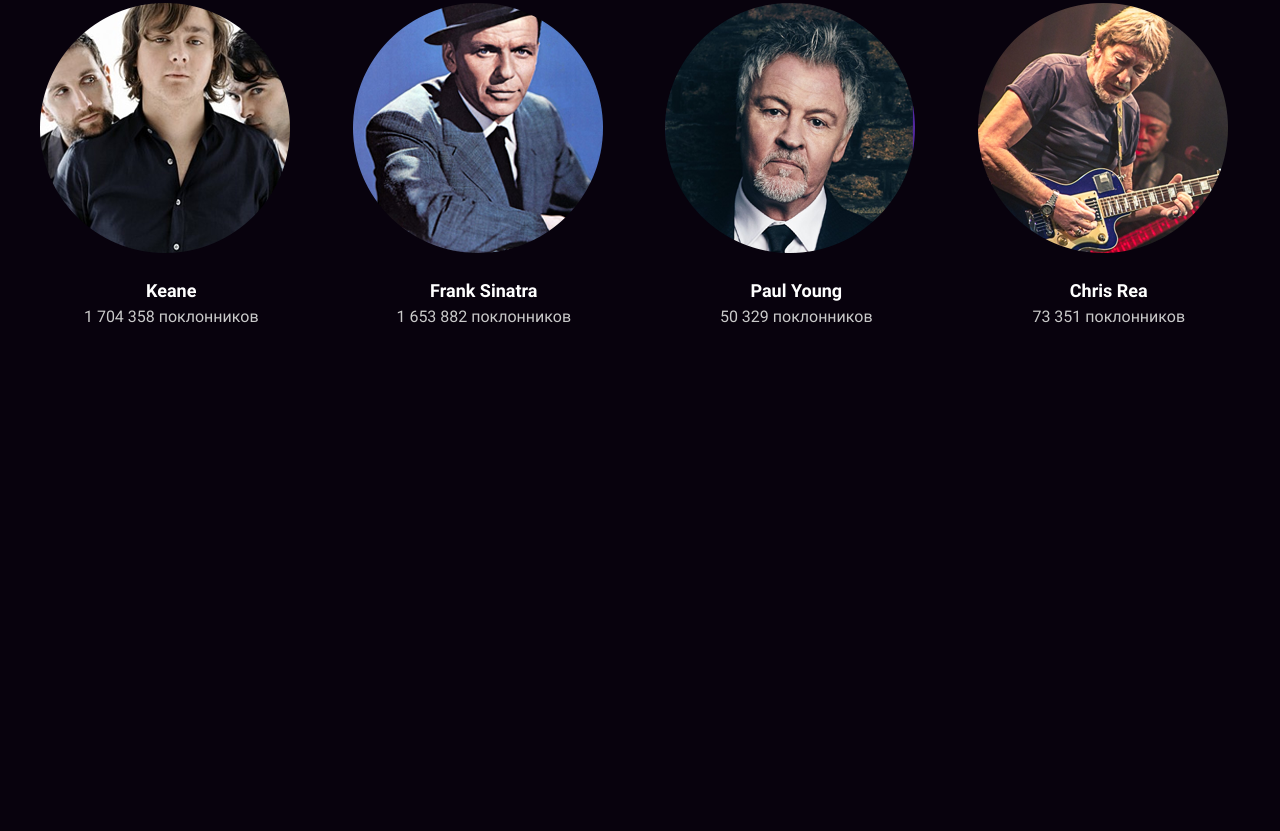
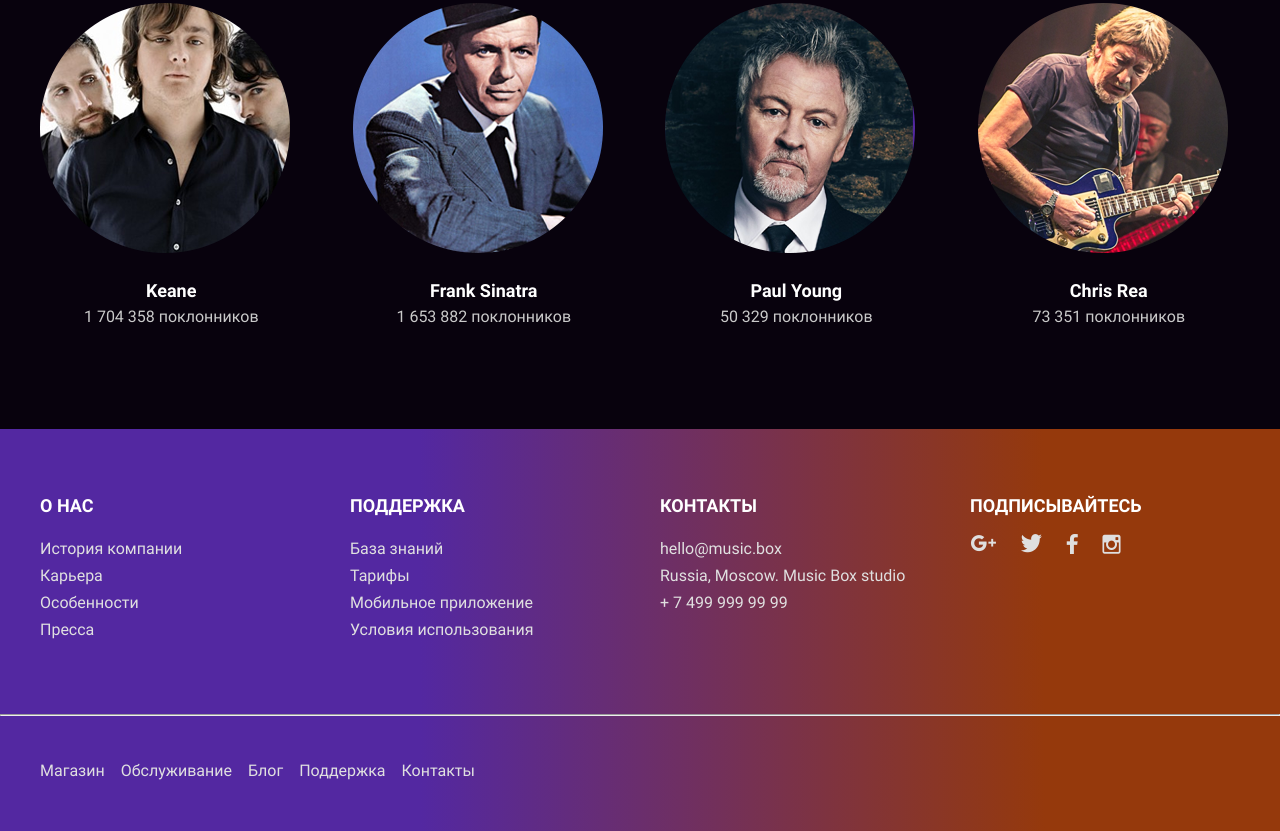
Before and after one commit to antonDedyaev/Music-Box-landing, a website: page src/artist.html in a window 1280 px wide. Shown: the part 2543-3374 px from the top of the page. Before the commit the page ends 2972 px from the top, so only its background shows below. Drawn offline with Linux system fonts and the light colour scheme.

Commit message:
add footer to artists page

```diff
--- a/src/artist.html
+++ b/src/artist.html
@@ -210,5 +210,58 @@
        </div>
     </div>
 </section>
+<footer class="footer-section bg-gradient">
+    <div class="container info">
+        <div class="info-wrapper">
+            <nav class="menu-about">
+                <h2 class="col-title">О нас</h2>
+                <ul class="list-unmarked col">
+                    <li><a href="#" class="link-bottom-nav">История компании</a></li>
+                    <li><a href="#" class="link-bottom-nav">Карьера</a></li>
+                    <li><a href="#" class="link-bottom-nav">Особенности</a></li>
+                    <li><a href="#" class="link-bottom-nav">Пресса</a></li>
+                </ul>
+            </nav>
+            <nav class="menu-support">
+                <h2 class="col-title">Поддержка</h2>
+                <ul class="list-unmarked col">
+                    <li><a href="#" class="link-bottom-nav">База знаний</a></li>
+                    <li><a href="#" class="link-bottom-nav">Тарифы</a></li>
+                    <li><a href="#" class="link-bottom-nav">Мобильное приложение</a></li>
+                    <li><a href="#" class="link-bottom-nav">Условия использования</a></li>
+                </ul>
+            </nav>
+            <nav class="menu-contacts">
+                <h2 class="col-title">Контакты</h2>
+                <ul class="list-unmarked col">
+                    <li><a href="#" class="link-bottom-nav">hello@music.box</a></li>
+                    <li><a href="#" class="link-bottom-nav">Russia, Moscow. Music Box studio</a></li>
+                    <li><a href="#" class="link-bottom-nav">+ 7 499 999 99 99</a></li>
+                </ul>
+            </nav>
+            <div class="menu-media">
+                <h2 class="col-title">Подписывайтесь</h2>
+                <div class="media-logo">
+                    <a href="#" class="link-bottom-nav"><img src="./images/Google+.png" alt="Google logo"></a>
+                    <a href="#" class="link-bottom-nav"><img src="./images/Twitter.png" alt="Twitter logo"></a>
+                    <a href="#" class="link-bottom-nav"><img src="./images/Facebook.png" alt="Twitter logo"></a>
+                    <a href="#" class="link-bottom-nav"><img src="./images/Instagram.png" alt="Twitter logo"></a>
+                </div>
+            </div>
+        </div>
+    </div>
+    <hr class="divider-bottom">
+    <div class="container info-additional">
+        <nav class="menu-bottom">
+            <ul class="list list-bottom list-unmarked">
+                <li><a href="#" class="link-bottom-nav">Магазин</a></li>
+                <li><a href="#" class="link-bottom-nav">Обслуживание</a></li>
+                <li><a href="#" class="link-bottom-nav">Блог</a></li>
+                <li><a href="#" class="link-bottom-nav">Поддержка</a></li>
+                <li><a href="#" class="link-bottom-nav">Контакты</a></li>
+            </ul>
+        </nav>
+    </div>
+</footer>
 </body>
 </html>
--- a/src/css/app.css
+++ b/src/css/app.css
@@ -12,6 +12,7 @@
 
 body {
   margin: 0;
+
   color: #cacaca;
   font: 18px/1.5 Roboto, sans-serif;
 
```
